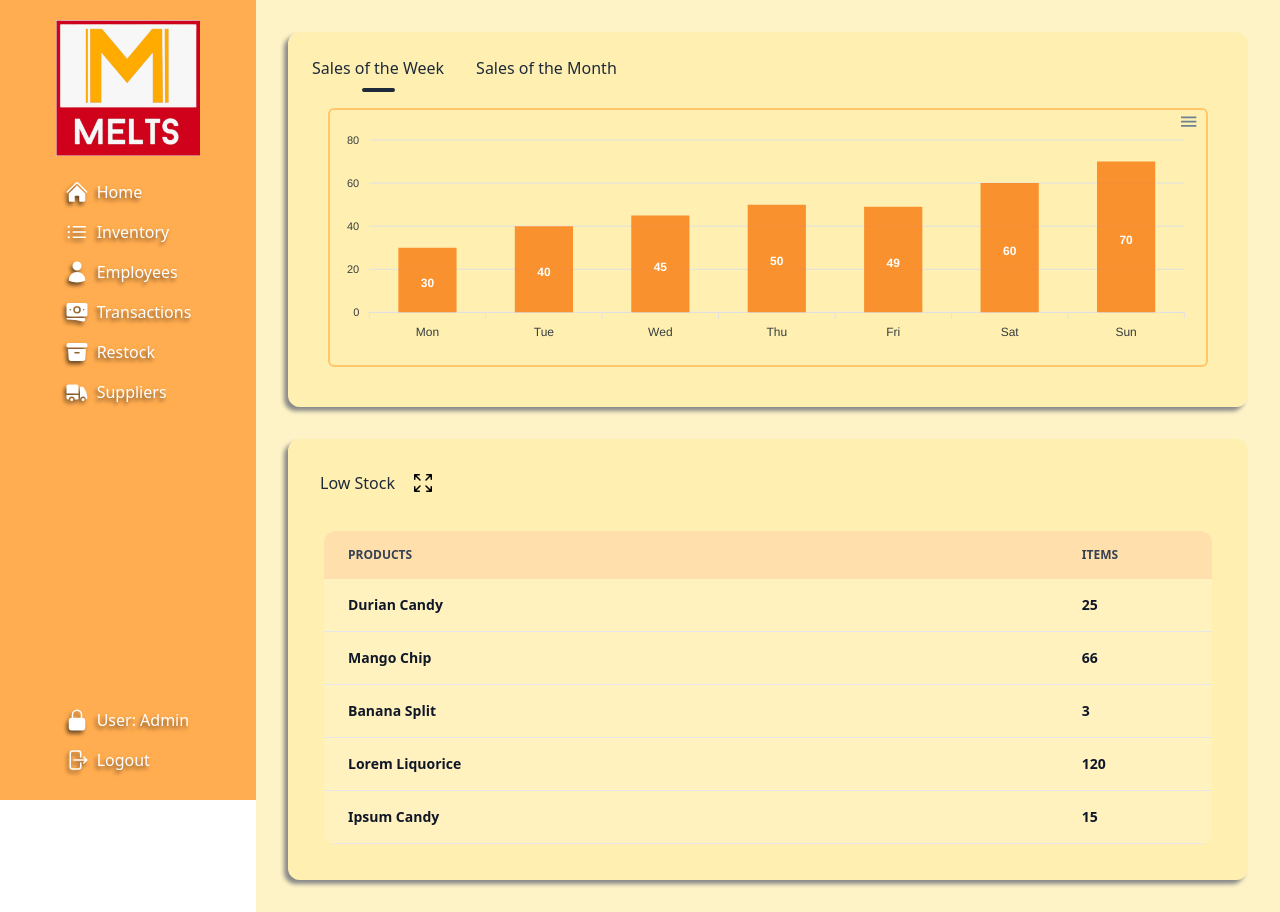
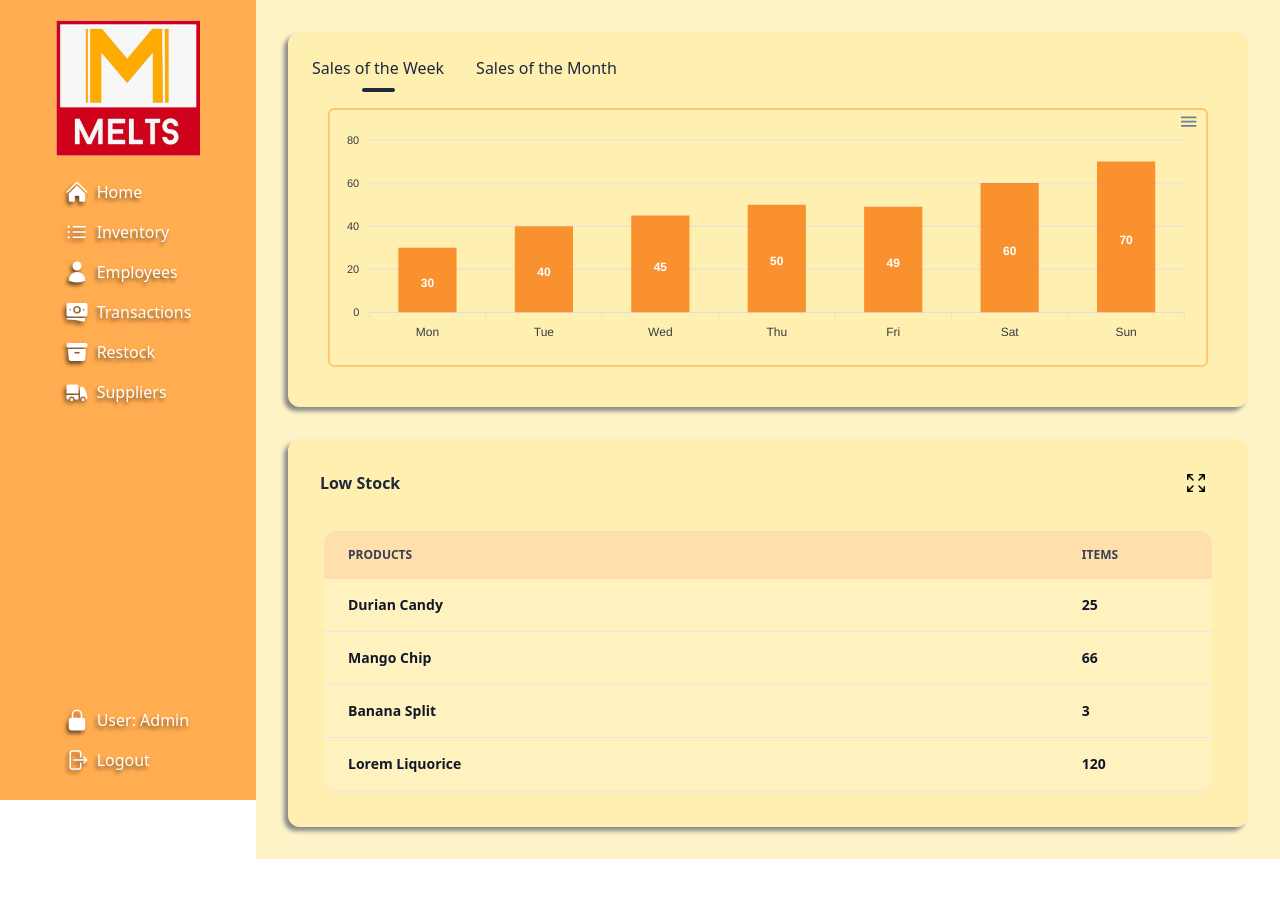
Before and after one commit to rcSabucido/melts-inventory, a React (Vite) app: page /home in a window 1280 px wide. After the commit the page ends 859 px from the top, so only its background shows below. Built offline with nearby package versions, Linux system fonts and the light colour scheme; no server answers.

Commit message:
#53 enhance low stock table with details button

```diff
--- a/src/pages/Home.jsx
+++ b/src/pages/Home.jsx
@@ -29,7 +29,19 @@ const HomePage = () => {
        {
          'Products': 'Ipsum Candy',
          'Items': 15,
-       }
+       },
+       {
+        'Products': 'Ipsum Candy',
+        'Items': 15,
+      },
+      {
+        'Products': 'Ipsum Candy',
+        'Items': 15,
+      },
+      {
+        'Products': 'Ipsum Candy',
+        'Items': 15,
+      }
    ];
 
 
@@ -52,15 +64,14 @@ const HomePage = () => {
             <BarChart />
           </div>
           <div className="m-8 p-4 bg-amber-200/30 rounded-xl shadow-[-4px_4px_4px_#888888]">
-            <nav className="flex flex-row">
             <div className='flex justify-between'>
-            <a href="#" className="p-4 border-black text-gray-800">Low Stock</a>
-            {tableData.length >= 4 && (
-              <ArrowsPointingOutIcon className='h-6 w-6 mr-6 mt-4 cursor-pointer' onClick={() => setShowNearExpiryTable(true)}/>
-            )}
-            </div>
-            </nav>
-            <LowStockTable columns={columns} data={tableData}/>
+                <p className='p-4 font-bold text-gray-800'>Low Stock</p>
+                <div className="border-solid w-1/4 rounded-xl mx-auto mt-2 border-gray-800"></div>
+                {tableData.length >= 4 && (
+                <ArrowsPointingOutIcon className='h-6 w-6 mr-6 mt-4 cursor-pointer' onClick={() => setShowStockDetails(true)}/>
+                )}
+              </div>
+            <LowStockTable columns={columns} data={tableData.slice(0, 4)}/>
           </div>
         </main>
       </div>
```
